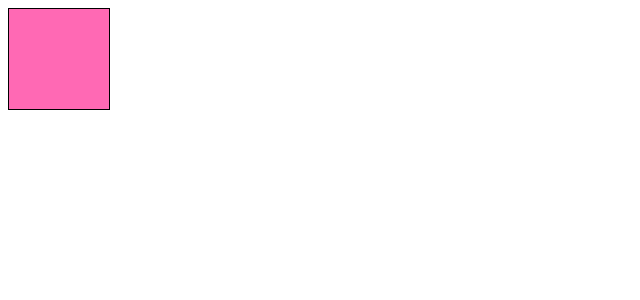
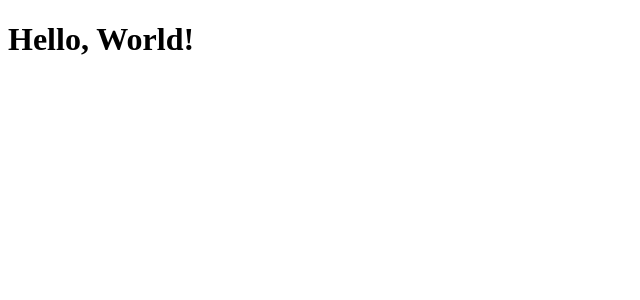
Before and after one commit to mrbartrns/react-class, a React app: page / in a window 1280 px wide. Shown: the top 300 px of the page, without its empty margins (0-640 px from the left). Built offline with nearby package versions, Linux system fonts and the light colour scheme.

Commit message:
chore: update boilerplate

```diff
--- a/src/App.tsx
+++ b/src/App.tsx
@@ -1,10 +1,9 @@
 import React from 'react';
-import { Box } from '@components/Box';
 
 function App(): JSX.Element {
   return (
     <div className="App">
-      <Box />
+      <h1>Hello, World!</h1>
     </div>
   );
 }
--- a/src/components/Box.scss
+++ /dev/null
@@ -1,5 +0,0 @@
-.box {
-  width: 100px;
-  height: 100px;
-  border: 1px solid;
-}
--- a/src/components/Box.tsx
+++ /dev/null
@@ -1,9 +0,0 @@
-// import { jsx, css } from '@emotion/react';
-import styled from '@emotion/styled';
-
-export const Box = styled.div`
-  width: 100px;
-  height: 100px;
-  border: 1px solid;
-  background-color: hotpink;
-`;
```
